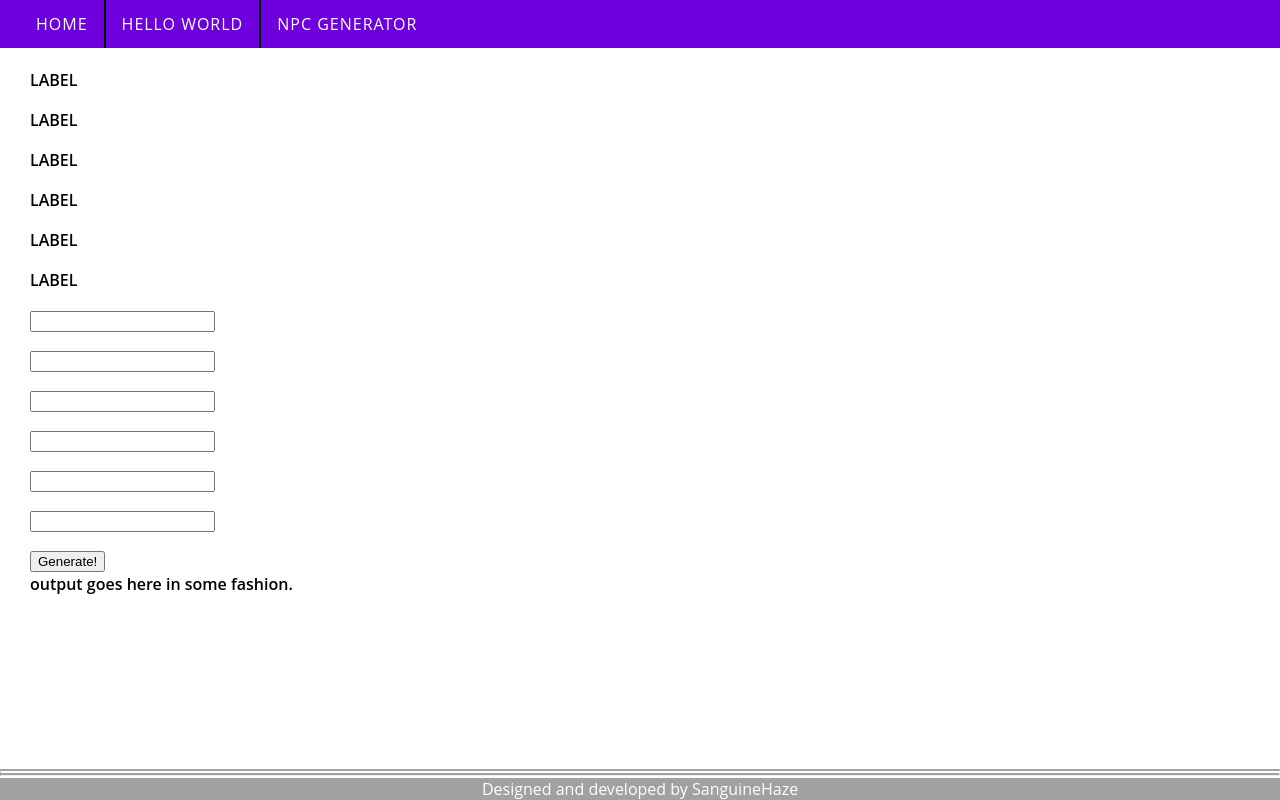
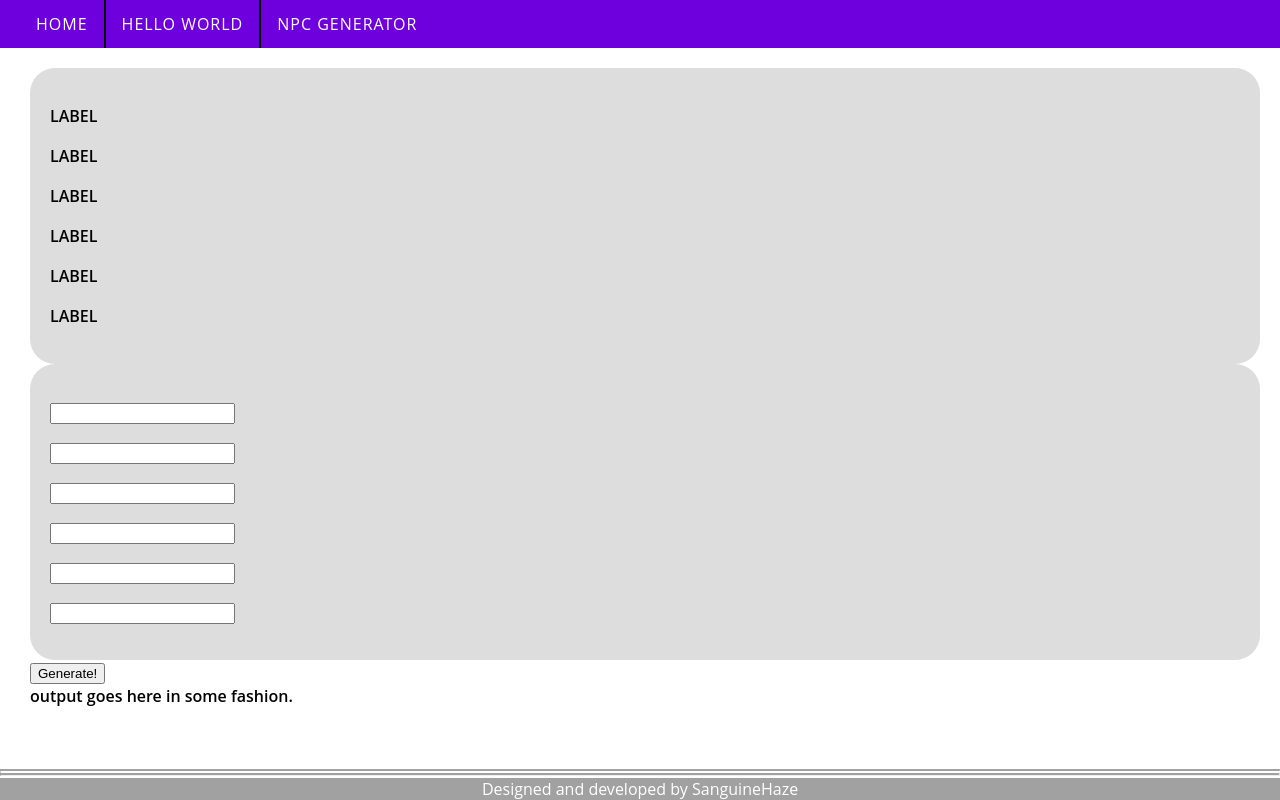
Before and after one commit to SanguineHaze/SanguineHaze.github.io, a plain HTML site: page index.html at #!/NPCGenerator in a window 1280 px wide. Drawn offline with nearby package versions, Linux system fonts and the light colour scheme.

Commit message:
Updating a few divs

```diff
--- a/partials/NPCGenerator.html
+++ b/partials/NPCGenerator.html
@@ -3,7 +3,7 @@
         <!-- LEFT PART-->
         <div class="usa-grid-one-third">
             <div class="usa-grid-full">
-                <div class="usa-grid-one-half">
+                <div class="usa-grid-one-half sang-round-border-inline">
                     <p>LABEL</p>
                     <p>LABEL</p>
                     <p>LABEL</p>
@@ -11,7 +11,7 @@
                     <p>LABEL</p>
                     <p>LABEL</p>
                 </div>
-                <div class="usa-grid-one-half">
+                <div class="usa-grid-one-half sang-round-border-inline">
                     <p><input type="text" /> </p>
                     <p><input type="text" /> </p>
                     <p><input type="text" /> </p>
```
Also changed, not shown: partials/home.html (+2 -0 lines).
